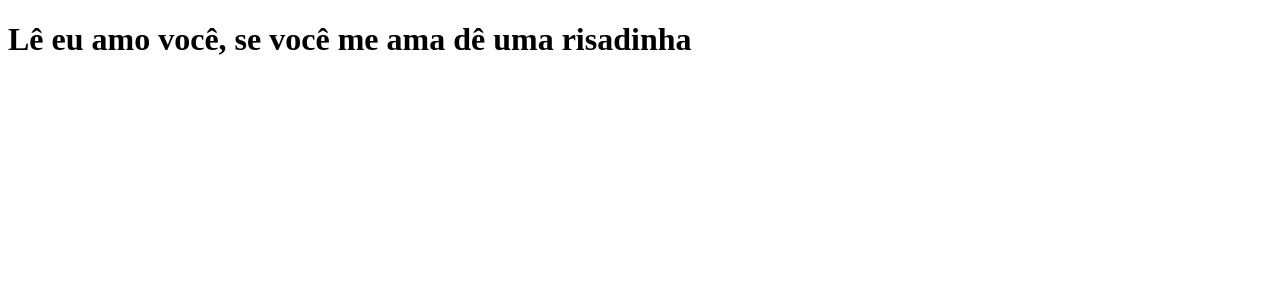
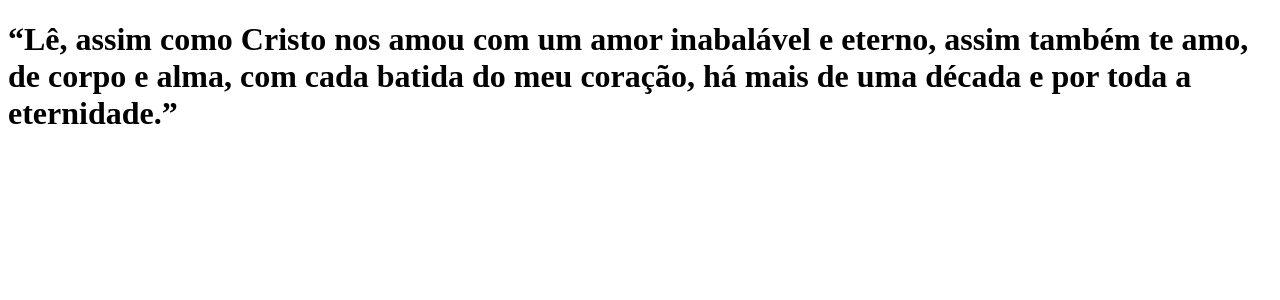
Before and after one commit to DavidsonLuna/clone-tabnews, a Next.js app: page / in a window 1280 px wide. Shown: the top 300 px of the page. Built offline with nearby package versions, Linux system fonts and the light colour scheme.

Commit message:
modicando a frase

```diff
--- a/pages/index.js
+++ b/pages/index.js
@@ -1,4 +1,4 @@
 function Home() {
-    return <h1>Lê eu amo você, se você me ama dê uma risadinha</h1>
+    return <h1>“Lê, assim como Cristo nos amou com um amor inabalável e eterno, assim também te amo, de corpo e alma, com cada batida do meu coração, há mais de uma década e por toda a eternidade.”</h1>
 }
 export default Home;
```
